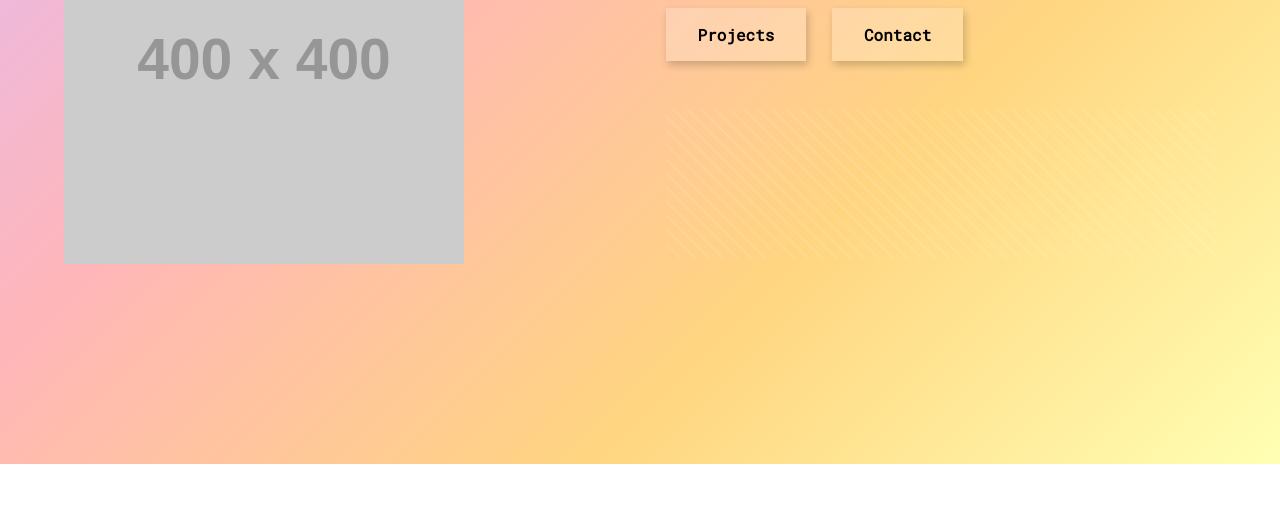
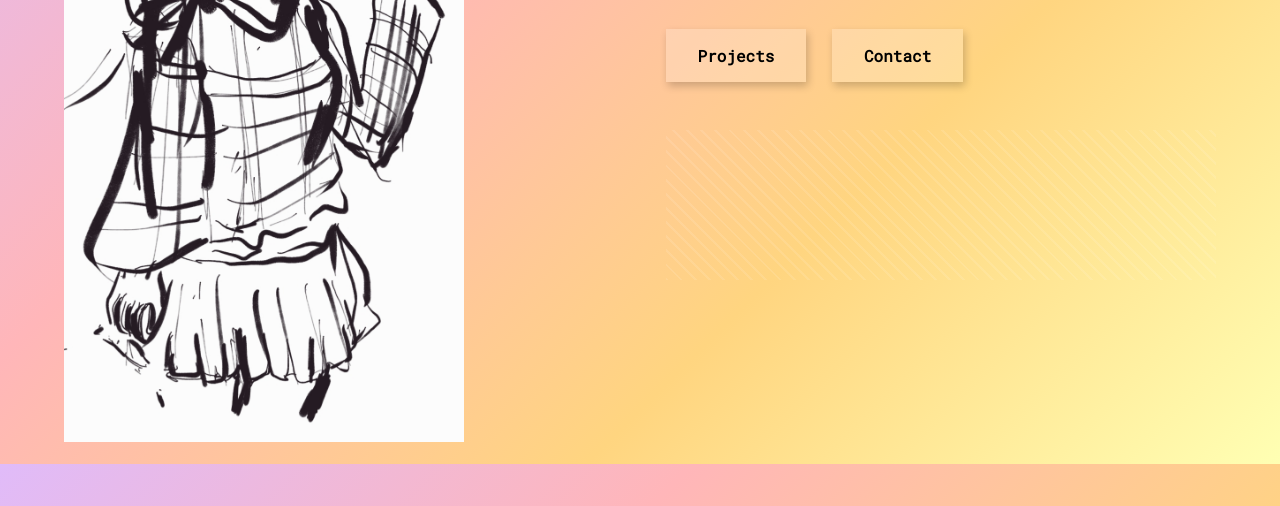
Before and after one commit to RoseRyderCraft/TestPortfolio, a plain HTML site: page index.html in a window 1280 px wide. Shown: the part 336-842 px from the top of the page. Before the commit the page ends 800 px from the top, so only its background shows below. Drawn offline with Linux system fonts and the light colour scheme; placeholder pictures from the web are drawn by us.

Commit message:
Update index.html

```diff
--- a/index.html
+++ b/index.html
@@ -10,7 +10,7 @@
 <body>
   <div class="container">
     <div class="left">
-      <img src="https://via.placeholder.com/400x400.png?text=Your+Photo" alt="Rose Ryder" />
+      <img src="rose.jpg" alt="Rose Ryder" />
     </div>
     <div class="right">
       <div class="name">Rose Ryder</div>
```
